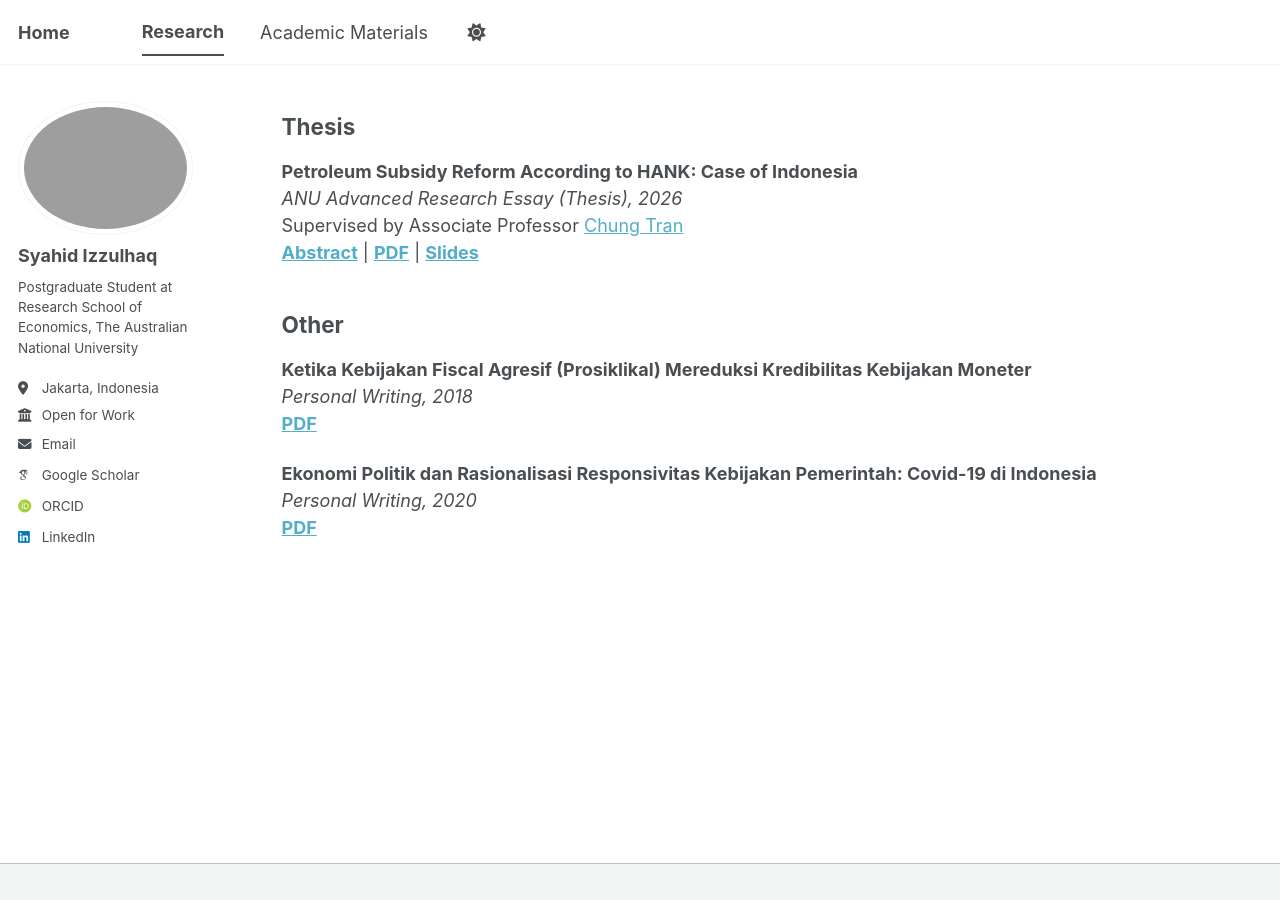
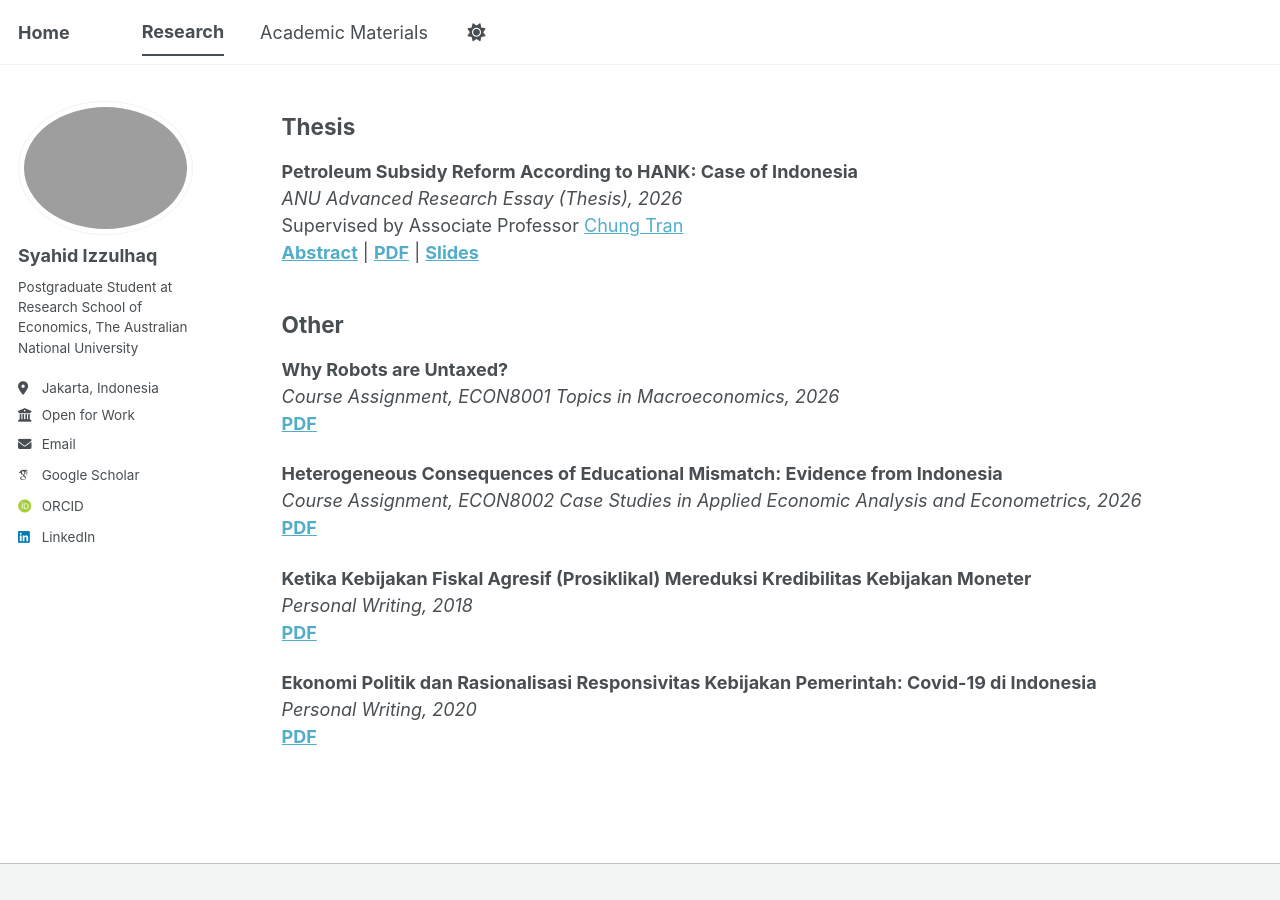
Before and after one commit to syahidizzulhaq/syahidizzulhaq.github.io, a Jekyll site: the page built from _pages/publications.md, in a window 1280 px wide and 900 px high, scrolled down 1737 px. Built offline with Jekyll 4.4.1, drawn with Linux system fonts in a browser that asks for light colours; some web fonts are replaced; a script bundle is joined from its source files by our own code; library files that are not in the unit come from our copies.

Commit message:
Update publications.md

```diff
--- a/_pages/publications.md
+++ b/_pages/publications.md
@@ -65,7 +65,15 @@ Supervised by Associate Professor [Chung Tran](https://sites.google.com/site/chu
 [**Abstract**](https://syahidizzulhaq.github.io/publication/petroleum-subsidies) | [**PDF**](/files/petroleum-subsidies.pdf) | [**Slides**](/files/petroleum-subsidies-slides.pdf)
 
 ## Other
-**Ketika Kebijakan Fiscal Agresif (Prosiklikal) Mereduksi Kredibilitas Kebijakan Moneter**<br>
+**Why Robots are Untaxed?**<br>
+*Course Assignment, ECON8001 Topics in Macroeconomics, 2026*<br>
+[**PDF**](/files/robot-tax.pdf)
+
+**Heterogeneous Consequences of Educational Mismatch: Evidence from Indonesia**<br>
+*Course Assignment, ECON8002 Case Studies in Applied Economic Analysis and Econometrics, 2026*<br>
+[**PDF**](/files/education-mismatch.pdf)
+
+**Ketika Kebijakan Fiskal Agresif (Prosiklikal) Mereduksi Kredibilitas Kebijakan Moneter**<br>
 *Personal Writing, 2018*<br>
 [**PDF**](/files/fiscal-dominance-CMBS.pdf)
 
```
